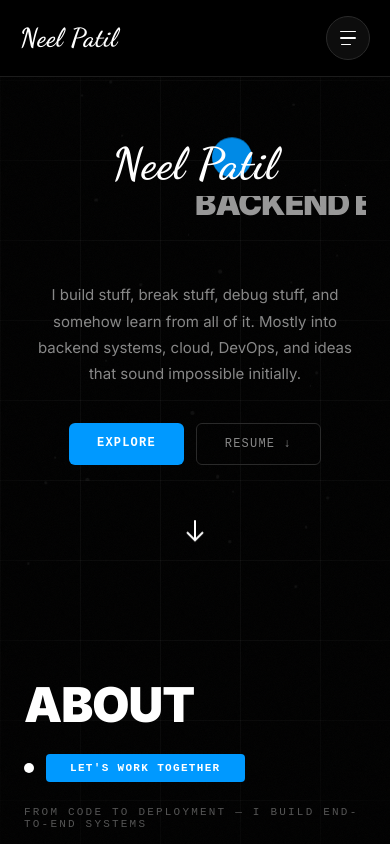
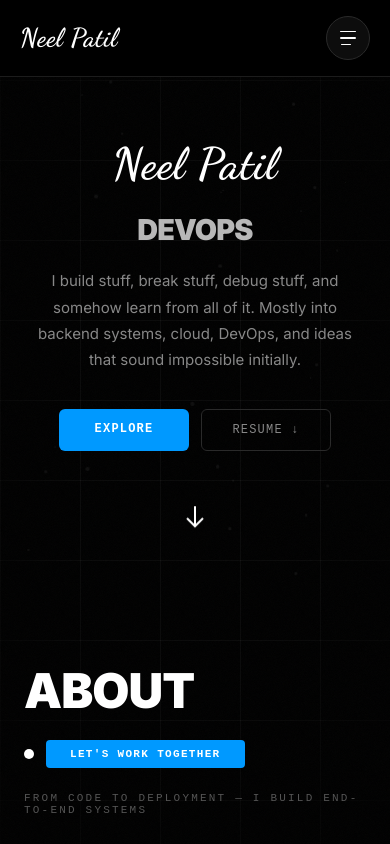
Before and after one commit to Neel092/neel.portfolio, a React (Vite) app: page /#home in a window 390 px wide. Shown: the top 844 px of the page. Built offline with nearby package versions, Linux system fonts and the light colour scheme.

Commit message:
Fixed the issue of modile responsiveness

```diff
--- a/index.html
+++ b/index.html
@@ -8,7 +8,14 @@
   <link
     href="https://fonts.googleapis.com/css2?family=Dancing+Script:wght@700&family=Inter:wght@400;500;600;700;900&display=swap"
     rel="stylesheet">
-  <title>Neel Patil.Portfolio</title>
+  <title>Neel.Patil </title>
+  <meta property="og:title" content="Neel Patil — Backend Engineer" />
+  <meta property="og:description"
+    content="Backend & DevOps engineer building scalable systems with Docker, Kubernetes, AWS." />
+  <meta property="og:url" content="https://neelpatil.vercel.app" />
+  <meta property="og:type" content="website" />
+  <meta name="description"
+    content="Neel Patil — Backend & DevOps engineer. Building scalable distributed systems with Node.js, Docker, Kubernetes, and AWS." />
 </head>
 
 <body>
--- a/src/App.jsx
+++ b/src/App.jsx
@@ -33,6 +33,13 @@ export default function App() {
   }, []);
 
   const [isMenuOpen, setIsMenuOpen] = useState(false);
+
+  const roles = ["PROBLEM SOLVER", "BACKEND ENGINEER", "DEVOPS"];
+  const [roleIdx, setRoleIdx] = useState(0);
+  useEffect(() => {
+    const t = setInterval(() => setRoleIdx(i => (i + 1) % roles.length), 3000);
+    return () => clearInterval(t);
+  }, []);
 
   useEffect(() => {
     const observer = new IntersectionObserver((entries) => {
@@ -194,7 +201,8 @@ export default function App() {
                     fontFamily: "'Inter', sans-serif",
                     fontSize: 24, fontWeight: 900,
                     color: "#ffffff", textDecoration: "none",
-                    letterSpacing: "0.1em"
+                    letterSpacing: "0.1em",
+                    cursor: "pointer"
                   }}
                 >
                   {label}
@@ -215,14 +223,7 @@ export default function App() {
         >
 
 
-          {/* Floating blue circle */}
-          <div style={{
-            position: "absolute", left: isMobile ? "55%" : "58%", top: isMobile ? 60 : 80,
-            width: isMobile ? 40 : 70, height: isMobile ? 40 : 70,
-            borderRadius: "50%", background: "#0099ff",
-            opacity: 0.9, zIndex: 1, pointerEvents: "none",
-            animation: "float-orb 6s ease-in-out infinite"
-          }} />
+          {/* Floating blue circle (removed) */}
 
           <Particles />
 
@@ -239,7 +240,13 @@ export default function App() {
             {/* Left */}
             <motion.div
               initial="hidden" animate="visible" variants={stagger}
-              style={{ flex: isMobile ? "1 1 auto" : "1 1 480px", minWidth: 0 }}
+              style={{
+                flex: isMobile ? "1 1 auto" : "1 1 480px",
+                minWidth: 0,
+                display: "flex",
+                flexDirection: "column",
+                alignItems: isMobile ? "center" : "flex-start",
+              }}
             >
               {/* Signature GIF / name script — reference has animated signature */}
               <motion.div variants={fadeUp} style={{ marginBottom: 8 }}>
@@ -257,24 +264,39 @@ export default function App() {
               </motion.div>
 
               {/* Role — big bold rotating words */}
-              <motion.div variants={fadeUp} style={{ position: "relative", height: isMobile ? 70 : 100, marginBottom: 16, overflow: "hidden" }}>
-                {["Problem Solver", "Backend Engineer", "DevOps"].map((role, i) => (
-                  <span key={role} style={{
-                    position: "absolute", left: isMobile ? "50%" : 0,
-                    transform: isMobile ? "translateX(-50%)" : "none",
+              <motion.div variants={fadeUp} style={{
+                height: isMobile ? "auto" : 110,
+                minHeight: 56,
+                marginBottom: 16,
+                overflow: "hidden",
+                display: "flex",
+                alignItems: "center",
+                justifyContent: isMobile ? "center" : "flex-start",
+              }}>
+                <AnimatePresence mode="wait">
+                  <motion.span
+                    key={roles[roleIdx]}
+                    initial={{ opacity: 0, y: 20 }}
+                    animate={{ opacity: 1, y: 0 }}
+                    exit={{ opacity: 0, y: -20 }}
+                    transition={{ duration: 0.5, ease: "easeOut" }}
+                    style={{
                       fontFamily: "'Inter', sans-serif",
-                    fontSize: isMobile ? "2rem" : "clamp(2.4rem, 5vw, 3.8rem)",
+                      fontSize: isMobile
+                        ? "clamp(1.8rem, 7vw, 2.2rem)"
+                        : "clamp(2rem, 4vw, 3.2rem)",
                       fontWeight: 900,
                       color: "#ffffff",
                       textTransform: "uppercase",
                       letterSpacing: "-0.03em",
                       lineHeight: 1,
-                    opacity: 0,
                       whiteSpace: "nowrap",
-                    animation: `rotate-text 9s ease-in-out infinite`,
-                    animationDelay: `${i * 3}s`
-                  }}>{role}</span>
-                ))}
+                      display: "block",
+                    }}
+                  >
+                    {roles[roleIdx]}
+                  </motion.span>
+                </AnimatePresence>
               </motion.div>
 
               <motion.p variants={fadeUp} style={{
@@ -295,7 +317,9 @@ export default function App() {
                     background: "#0099ff", color: "#ffffff",
                     fontFamily: "monospace", fontSize: 12, fontWeight: 600,
                     textDecoration: "none", letterSpacing: "0.1em",
-                    textTransform: "uppercase"
+                    textTransform: "uppercase",
+                    width: isMobile ? "auto" : undefined,
+                    minWidth: isMobile ? 130 : undefined,
                   }}
                 >EXPLORE</motion.a>
                 <motion.a href="/resume.pdf" target="_blank" whileHover={{ scale: 1.03 }} whileTap={{ scale: 0.97 }}
@@ -304,7 +328,9 @@ export default function App() {
                     border: "1px solid #2a2a2a", background: "transparent",
                     color: "#888", fontFamily: "monospace", fontSize: 12,
                     textDecoration: "none", letterSpacing: "0.1em",
-                    textTransform: "uppercase", transition: "all 0.2s"
+                    textTransform: "uppercase", transition: "all 0.2s",
+                    width: isMobile ? "auto" : undefined,
+                    minWidth: isMobile ? 130 : undefined,
                   }}
                   onMouseEnter={e => { e.currentTarget.style.borderColor = "#fff"; e.currentTarget.style.color = "#fff"; }}
                   onMouseLeave={e => { e.currentTarget.style.borderColor = "#2a2a2a"; e.currentTarget.style.color = "#888"; }}
@@ -378,7 +404,6 @@ export default function App() {
         {/* ── ABOUT & SKILLS ── */}
         <section id="about" style={{ padding: isMobile ? "80px 0" : "120px 0", borderBottom: "1px solid #1c1c1c" }}>
 
-          {/* WORKS / ABOUT section heading — reference style */}
           <div style={{ marginBottom: 60 }}>
             <div style={{ display: "flex", alignItems: "center", justifyContent: "space-between", flexWrap: "wrap", gap: 20, marginBottom: 24 }}>
               <h1 style={{ fontSize: isMobile ? "3rem" : "clamp(4rem, 10vw, 7rem)", fontWeight: 900, color: "#fff", letterSpacing: "-0.02em", margin: 0 }}>
--- a/src/components/Contact/Contact.jsx
+++ b/src/components/Contact/Contact.jsx
@@ -253,14 +253,14 @@ export default function Contact() {
             </div>
             <div style={{ display: "flex", flexDirection: "column", gap: 24 }}>
               <div style={{ display: "flex", alignItems: "center", gap: 16 }}>
-                <div style={{ width: 44, height: 44, borderRadius: 12, background: "#000", display: "flex", alignItems: "center", justifyContent: "center", border: `1px solid #1c1c1c`, fontSize: 20 }}>✉</div>
+                <div style={{ width: 44, height: 44, borderRadius: 12, background: "#000", display: "flex", alignItems: "center", justifyContent: "center", border: `1px solid #1c1c1c`, fontFamily: "monospace", fontSize: 13, color: "#888", letterSpacing: 0 }}>@</div>
                 <div>
                   <div style={{ fontSize: 11, color: C.muted, marginBottom: 2 }}>Email</div>
                   <div style={{ fontSize: 14, color: C.text, fontWeight: 500 }}>neelpatil092@gmail.com</div>
                 </div>
               </div>
               <div style={{ display: "flex", alignItems: "center", gap: 16 }}>
-                <div style={{ width: 44, height: 44, borderRadius: 12, background: "#000", display: "flex", alignItems: "center", justifyContent: "center", border: `1px solid #1c1c1c`, fontSize: 20 }}>📍</div>
+                <div style={{ width: 44, height: 44, borderRadius: 12, background: "#000", display: "flex", alignItems: "center", justifyContent: "center", border: `1px solid #1c1c1c`, fontFamily: "monospace", fontSize: 13, color: "#888" }}>IN</div>
                 <div>
                   <div style={{ fontSize: 11, color: C.muted, marginBottom: 2 }}>Location</div>
                   <div style={{ fontSize: 14, color: C.text, fontWeight: 500 }}>Mumbai, India</div>
@@ -284,16 +284,15 @@ export default function Contact() {
 
       {/* Footer */}
       <motion.footer variants={fadeUp} style={{ marginTop: isMobile ? 80 : 120 }}>
-        {/* Big NEEL watermark */}
+        {/* NEEL watermark + green dot together */}
         <div style={{
-          textAlign: "center",
+          position: "relative",
           overflow: "hidden",
           marginBottom: 0,
-          lineHeight: 0.85,
         }}>
           <span style={{
             fontFamily: "'Inter', sans-serif",
-            fontSize: "clamp(80px, 20vw, 200px)",
+            fontSize: "clamp(60px, 18vw, 200px)",
             fontWeight: 900,
             color: "#ffffff",
             opacity: 0.05,
@@ -301,25 +300,24 @@ export default function Contact() {
             textTransform: "uppercase",
             userSelect: "none",
             display: "block",
+            textAlign: "center",
+            lineHeight: 0.85,
           }}>
             NEEL
           </span>
-        </div>
 
-        {/* Green circle accent — like reference footer */}
-        <div style={{ position: "relative" }}>
+          {/* Green dot — bottom right of NEEL, like reference */}
           <motion.div
             animate={{ scale: [1, 1.08, 1] }}
             transition={{ repeat: Infinity, duration: 3 }}
             style={{
               position: "absolute",
-              right: "8%",
-              bottom: 20,
-              width: 48,
-              height: 48,
+              bottom: isMobile ? 4 : 8,
+              right: isMobile ? "8%" : "18%",
+              width: isMobile ? 28 : 48,
+              height: isMobile ? 28 : 48,
               borderRadius: "50%",
               background: "#7FFF00",
-              zIndex: 1,
             }}
           />
         </div>
--- a/src/components/Overlays/GridLines.jsx
+++ b/src/components/Overlays/GridLines.jsx
@@ -1,5 +1,3 @@
-import { C } from "../../constants/designTokens";
-
 export default function GridLines() {
   return (
     <div
--- a/src/index.css
+++ b/src/index.css
@@ -53,12 +53,7 @@ h1 {
 
 
 
-@keyframes rotate-text {
-  0%, 15% { opacity: 0; transform: translateY(20px); }
-  20%, 40% { opacity: 1; transform: translateY(0px); }
-  45%, 60% { opacity: 0; transform: translateY(-20px); }
-  100% { opacity: 0; }
-}
+
 
 
 
```
Lines whose indentation alone changed are shown as unchanged.
